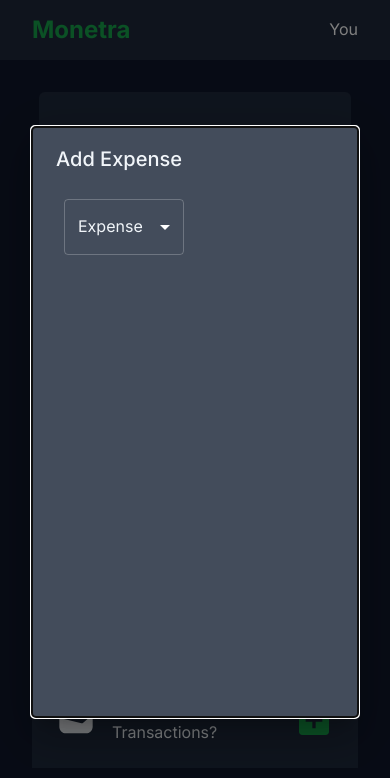
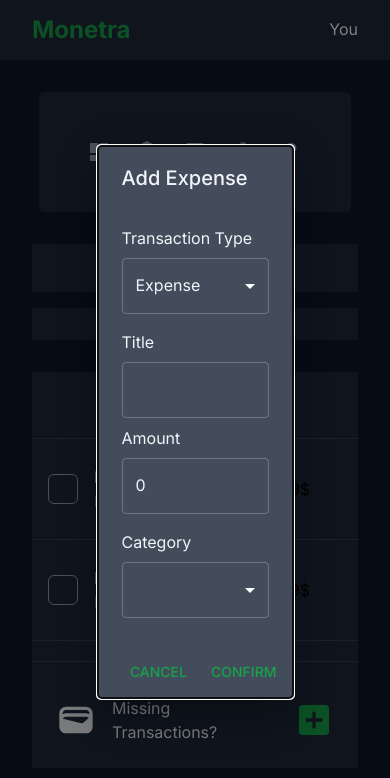
Before and after one commit to abdullah-zeinalabdin/monetra, a React (Vite) app: page / in a window 390 px wide. Both pictures are taken after a click on the icon 314 px from the left and 720 px from the top of the page. Shown: the top 778 px of the page. Built offline with nearby package versions, Linux system fonts and the light colour scheme; some icons are missing.

Commit message:
refactor: Implement universal controlled handler and responsive dialog sizing

```diff
--- a/src/dashboard/Dashboard.tsx
+++ b/src/dashboard/Dashboard.tsx
@@ -10,6 +10,9 @@ export default function Dashboard() {
     const handleOpen = () => {
         setOpen(true);
     }
+    const handleClose = () => {
+        setOpen(false);
+    }
     return (
         <>
             <Stack direction={{xs: 'column', lg: 'row'}} spacing={4} p={4} >
@@ -17,7 +20,7 @@ export default function Dashboard() {
                 <StatsContainer />
                 <TransactionContainer setOpen={handleOpen} />
             </Stack>
-            <FormDialog open={open} />
+            <FormDialog open={open} handleClose={handleClose} />
         </>
     )
 }
--- a/src/dashboard/transactions/FormDialog.tsx
+++ b/src/dashboard/transactions/FormDialog.tsx
@@ -1,4 +1,4 @@
-import { Dialog, DialogContent, DialogTitle } from '@mui/material';
+import { Dialog, DialogActions, DialogContent, DialogTitle, Stack, Button, Typography } from '@mui/material';
 import Box from '@mui/material/Box';
 import FormControl from '@mui/material/FormControl';
 import Select from '@mui/material/Select';
@@ -6,8 +6,10 @@ import type { SelectChangeEvent } from '@mui/material/Select';
 import MenuItem from '@mui/material/MenuItem';
 import { useState } from 'react'
 import type { TransactionType } from '../../types/transaction';
+import TextField from '@mui/material/TextField';
 type Props = {
     open: boolean;
+    handleClose: () => void;
 }
 type FormState = {
     type: TransactionType;
@@ -15,25 +17,34 @@ type FormState = {
     amount: number;
     category: string;
 }
-export default function FormDialog({ open }: Props) {
+
+type MyFormEvents = React.ChangeEvent<HTMLInputElement | HTMLTextAreaElement> | SelectChangeEvent;
+export default function FormDialog({ open, handleClose }: Props) {
     const [form, setForm] = useState<FormState>({
         type: "expense",
         title: "",
         amount: 0,
         category: "",
-    })
-    const handleChange = (event: SelectChangeEvent) => {
-        setForm(prev => ({
-            ...prev, type: event.target.value as TransactionType
-        }));
+    });
+    const handleChange = (event: MyFormEvents) => {
+        const { name, value } = event.target;
+        setForm(prev => ({...prev, [name as string]: name === "amount" ? Number(value) : value}));
     };
     return (
-        <Dialog open={open}>
+        <Dialog open={open}
+        sx={{
+            "& .MuiPaper-root": {
+                width: "50vw",
+            },
+        }}
+        >
             <DialogTitle>Add Expense</DialogTitle>
-            <DialogContent>
-                <Box component="form" sx={{ display: 'flex', minWidth: '500px', height: '60vh' }}>
-                    <FormControl sx={{ m: 1, minWidth: 120 }}>
+            <DialogContent sx={{overflow: 'hidden'}}>
+                <Box id="transaction-form" component="form" sx={{ display: 'flex', flexDirection: 'column', alignItems: 'center'}}>
+                    <FormControl sx={{ m: 2, minWidth: '100%'}}>
+                        <Typography mb={1} color='text.primary'>Transaction Type</Typography>
                         <Select
+                            name="type"
                             value={form.type}
                             onChange={handleChange}
                             fullWidth
@@ -42,8 +53,36 @@ export default function FormDialog({ open }: Props) {
                             <MenuItem value={"income"}>Income</MenuItem>
                         </Select>
                     </FormControl>
+                    <Stack width="100%" mb={1}>
+                        <Typography mb={1} color='text.primary'>Title</Typography>
+                        <TextField name="title" fullWidth variant="outlined" value={form.title} onChange={handleChange} />
+                    </Stack>
+                    <Stack width="100%" mb={1}>
+                        <Typography mb={1} color='text.primary'>Amount</Typography>
+                        <TextField name="amount" type="number" fullWidth variant="outlined" value={form.amount} onChange={handleChange} />
+                    </Stack>
+                    <FormControl sx={{ m: 1, minWidth: '100%' }}>
+                        <Typography mb={1} color='text.primary'>Category</Typography>
+                        <Select
+                            name="category"
+                            value={form.category}
+                            onChange={handleChange}
+                            fullWidth
+                        >
+                            <MenuItem value={"food"}>Food</MenuItem>
+                            <MenuItem value={"socialLife"}>Social Life</MenuItem>
+                            <MenuItem value={"medical"}>Medical</MenuItem>
+                            <MenuItem value={"transport"}>Transport</MenuItem>
+                        </Select>
+                    </FormControl>
                 </Box>
             </DialogContent>
+            <DialogActions>
+                <Button onClick={handleClose}>Cancel</Button>
+                <Button type="submit" form="transaction-form">
+                    Confirm
+                </Button>
+            </DialogActions>
         </Dialog>
     )
 }
```
